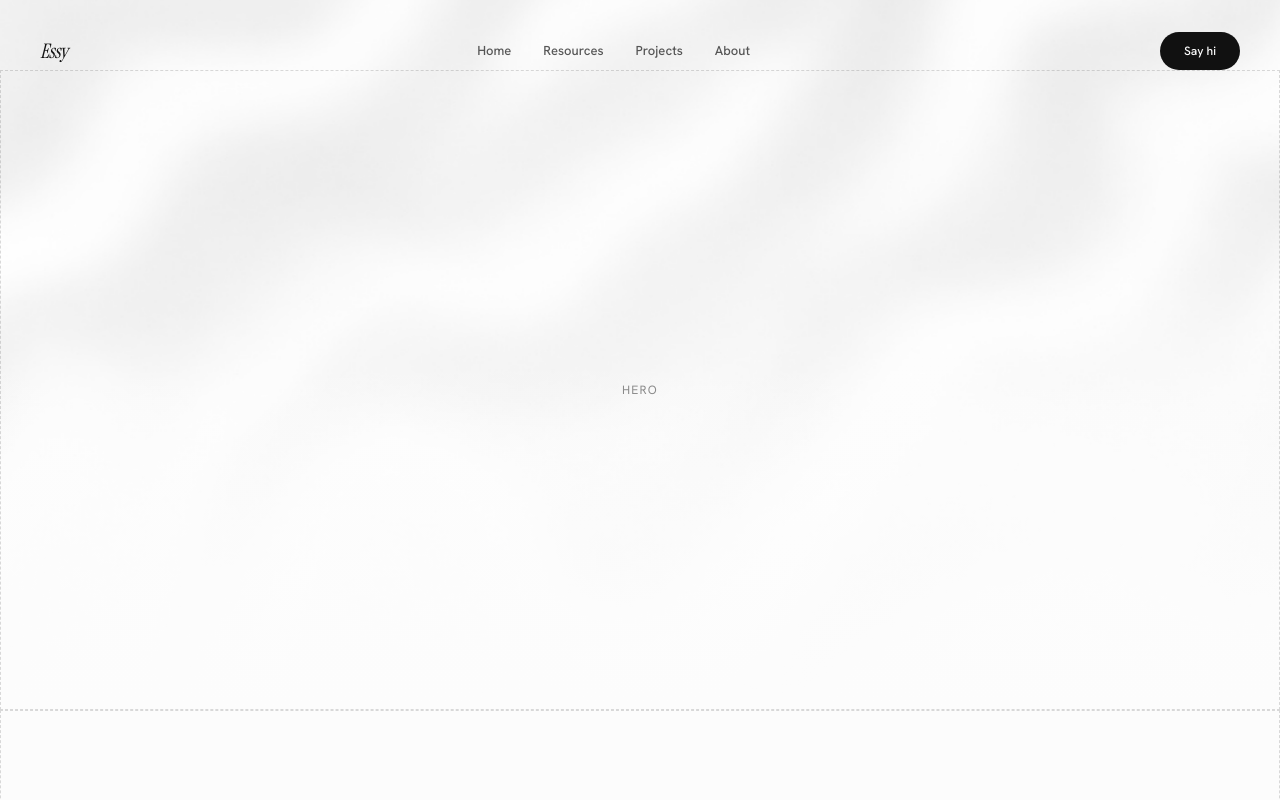
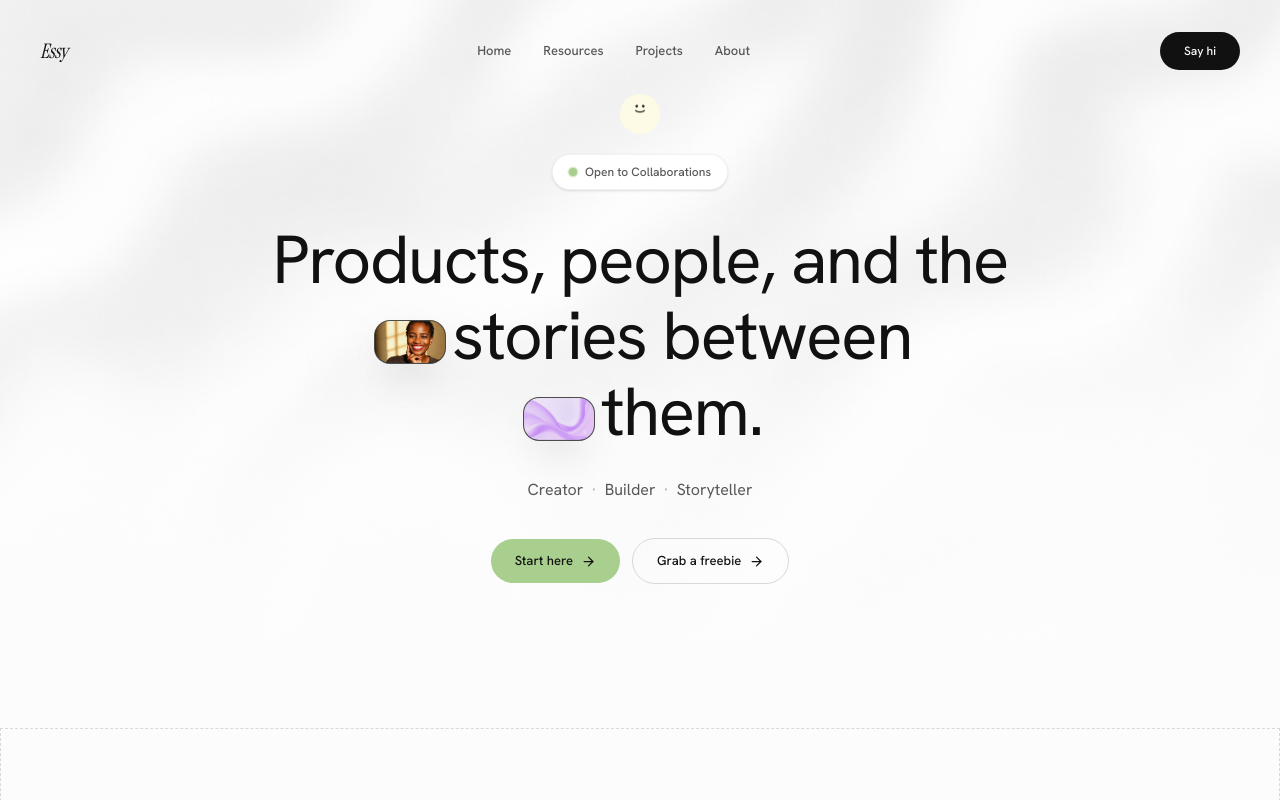
Before and after one commit to onceuponatechie/hello-my-world, a Next.js app: page / in a window 1280 px wide. Shown: the top 800 px of the page. Built offline with nearby package versions, Linux system fonts and the light colour scheme.

Commit message:
feat: port Hero component

```diff
--- a/src/app/page.tsx
+++ b/src/app/page.tsx
@@ -1,4 +1,5 @@
 import { Nav } from "@/components/enigma/Nav";
+import { Hero } from "@/components/enigma/Hero";
 import Image from "next/image";
 import heroCover from "@/assets/hero-cover.png";
 
@@ -23,7 +24,7 @@ export default function Home() {
 
           <div className="relative">
             <Nav />
-            <Slot name="Hero" height="h-[80vh]" />
+            <Hero />
           </div>
         </div>
 
--- /dev/null
+++ b/src/components/enigma/Hero.tsx
@@ -0,0 +1,208 @@
+"use client";
+
+import { ArrowRight } from "lucide-react";
+import { motion } from "framer-motion";
+import { useEffect, useState } from "react";
+import Image from "next/image";
+import reading from "@/assets/essy-reading.jpg";
+import portrait from "@/assets/essy-portrait.jpg";
+import notes from "@/assets/essy-notes.jpg";
+import waves from "@/assets/essy-waves.jpg";
+
+const EASE = [0.22, 1, 0.36, 1] as const;
+const heroImages = [reading, portrait, notes, waves];
+
+const container = {
+  hidden: {},
+  show: { transition: { staggerChildren: 0.14, delayChildren: 0.1 } },
+};
+
+const fadeUp = {
+  hidden: { opacity: 0, y: 22 },
+  show: { opacity: 1, y: 0, transition: { duration: 0.7, ease: EASE } },
+};
+
+/* ---------- animated smiley reel ---------- */
+
+function SmileyReel() {
+  const [panel, setPanel] = useState(0); // 0 smiley, 1 hand, 2 spacer
+  const [wink, setWink] = useState(false);
+
+  useEffect(() => {
+    let t: ReturnType<typeof setTimeout>;
+    if (panel === 0) {
+      t = setTimeout(() => setWink(true), 1400);
+      const t2 = setTimeout(() => {
+        setWink(false);
+        setPanel(1);
+      }, 2000);
+      return () => {
+        clearTimeout(t);
+        clearTimeout(t2);
+      };
+    }
+    t = setTimeout(() => setPanel((p) => (p === 1 ? 2 : 0)), panel === 1 ? 1500 : 400);
+    return () => clearTimeout(t);
+  }, [panel]);
+
+  return (
+    <div className="mx-auto grid h-10 w-10 place-items-center rounded-full bg-[#FDFBE6]">
+      <div className="h-7 w-7 overflow-hidden">
+        <div
+          className="h-full w-full"
+          style={{
+            transform: `translateY(-${panel * 100}%)`,
+            transition: "transform 0.5s cubic-bezier(0.7, 0, 0.2, 1)",
+          }}
+        >
+          {/* smiley */}
+          <div className="grid h-7 w-7 place-items-center">
+            <svg viewBox="0 0 44 44" className="h-6 w-6">
+              <circle cx="16" cy="18" r="2.4" fill="#1a1a1a" />
+              {wink ? (
+                <path d="M25 18.5c1.4-1.6 3.4-1.6 4.8 0" stroke="#1a1a1a" strokeWidth="2.2" fill="none" strokeLinecap="round" />
+              ) : (
+                <circle cx="28" cy="18" r="2.4" fill="#1a1a1a" />
+              )}
+              <path d="M14 26c2.6 3.6 13.4 3.6 16 0" stroke="#1a1a1a" strokeWidth="2.2" fill="none" strokeLinecap="round" />
+            </svg>
+          </div>
+          {/* waving hand */}
+          <div className="grid h-7 w-7 place-items-center">
+            <motion.svg
+              viewBox="0 0 44 44"
+              className="h-6 w-6"
+              style={{ originX: 0.5, originY: 1 }}
+              animate={{ rotate: [-12, 18, -12] }}
+              transition={{ duration: 0.7, ease: "easeInOut", repeat: Infinity }}
+            >
+              <g stroke="#1a1a1a" strokeWidth="2.2" fill="none" strokeLinecap="round" strokeLinejoin="round">
+                <path d="M15 24V13.5a2 2 0 0 1 4 0V22" />
+                <path d="M19 21v-9.5a2 2 0 0 1 4 0V22" />
+                <path d="M23 21v-8a2 2 0 0 1 4 0V23" />
+                <path d="M27 22v-5a2 2 0 0 1 4 0v9a9 9 0 0 1-9 9c-4 0-6-2-7.4-5L11 25a2 2 0 0 1 3.4-2.1l1.6 2.3" />
+              </g>
+            </motion.svg>
+          </div>
+          {/* spacer */}
+          <div className="h-7 w-7" />
+        </div>
+      </div>
+    </div>
+  );
+}
+
+/* ---------- inline media chip ---------- */
+
+function MediaChip({ offset, delay }: { offset: number; delay: number }) {
+  const [i, setI] = useState(offset % heroImages.length);
+  useEffect(() => {
+    const id = setInterval(() => setI((v) => (v + 1) % heroImages.length), 3000);
+    return () => clearInterval(id);
+  }, []);
+
+  return (
+    <motion.span
+      initial={{ opacity: 0, scale: 0.6 }}
+      animate={{ opacity: 1, scale: 1 }}
+      transition={{ duration: 0.45, ease: EASE, delay }}
+      className="relative mx-[6px] inline-block h-11 w-[72px] overflow-hidden rounded-2xl border border-white/20 align-middle shadow-[0_20px_40px_-18px_rgba(0,0,0,0.45)]"
+      style={{ backgroundColor: "hsl(0 0% 12%)" }}
+    >
+      {heroImages.map((img, idx) => (
+        <Image
+          key={img.src}
+          src={img}
+          alt=""
+          aria-hidden
+          fill
+          sizes="72px"
+          className="object-cover transition-opacity duration-[800ms]"
+          style={{ opacity: idx === i ? 1 : 0 }}
+        />
+      ))}
+    </motion.span>
+  );
+}
+
+function Word({ children, delay }: { children: React.ReactNode; delay: number }) {
+  return (
+    <motion.span
+      className="inline"
+      initial={{ opacity: 0, filter: "blur(6px)" }}
+      animate={{ opacity: 1, filter: "blur(0px)" }}
+      transition={{ duration: 0.55, ease: EASE, delay }}
+    >
+      {children}
+    </motion.span>
+  );
+}
+
+export function Hero() {
+  return (
+    <section className="relative overflow-hidden px-4 py-16 md:pb-36 md:pt-6">
+      <motion.div
+        variants={container}
+        initial="hidden"
+        animate="show"
+        className="relative mx-auto max-w-5xl text-center"
+      >
+        <motion.div variants={fadeUp}>
+          <SmileyReel />
+        </motion.div>
+
+        <motion.div variants={fadeUp} className="mt-5">
+          <span className="inline-flex items-center gap-2 rounded-full border border-black/5 bg-card px-4 py-2 text-[12px] font-medium text-ink/70 shadow-sm">
+            <span className="relative grid h-2 w-2 place-items-center">
+              <span className="absolute inline-flex h-2 w-2 animate-ping rounded-full bg-sage opacity-75" />
+              <span className="relative h-2 w-2 rounded-full bg-sage" />
+            </span>
+            Open to Collaborations
+          </span>
+        </motion.div>
+
+        <h1 className="mt-8 text-[clamp(32px,6vw,68px)] font-normal leading-[1.12] tracking-tight text-ink">
+          <Word delay={0.4}>
+            <span className="inline-block mb-[0.14em] md:mb-0">Products, people,</span>
+          </Word>
+          <br className="md:hidden" />{" "}
+          <Word delay={0.51}>and the</Word>
+          <br className="hidden md:block" />
+          <MediaChip offset={0} delay={0.14} />
+          <Word delay={0.62}>stories</Word>
+          <br className="md:hidden" />{" "}
+          <Word delay={0.73}>between</Word>
+          <br className="hidden md:block" />
+          <MediaChip offset={2} delay={0.18} />
+          <br className="md:hidden" />
+          <Word delay={0.84}>them.</Word>
+        </h1>
+
+        <motion.p variants={fadeUp} className="mt-7 text-[16px] text-ink/70">
+          Creator
+          <span className="mx-2 opacity-50">·</span>
+          Builder
+          <span className="mx-2 opacity-50">·</span>
+          Storyteller
+        </motion.p>
+
+        <motion.div variants={fadeUp} className="mt-9 flex flex-wrap items-center justify-center gap-3">
+          <a
+            href="#projects"
+            className="group inline-flex items-center gap-2 rounded-full bg-sage px-6 py-3 text-[13px] font-medium text-ink transition-all hover:bg-ink hover:text-white hover:shadow-[0_18px_40px_-18px_rgba(0,0,0,0.6)]"
+          >
+            Start here
+            <ArrowRight size={15} className="transition-transform group-hover:translate-x-0.5" />
+          </a>
+          <a
+            href="#resources"
+            className="group inline-flex items-center gap-2 rounded-full border border-ink/15 px-6 py-3 text-[13px] font-medium text-ink transition-colors hover:bg-ink hover:text-white"
+          >
+            Grab a freebie
+            <ArrowRight size={15} className="transition-transform group-hover:translate-x-0.5" />
+          </a>
+        </motion.div>
+      </motion.div>
+    </section>
+  );
+}
```
